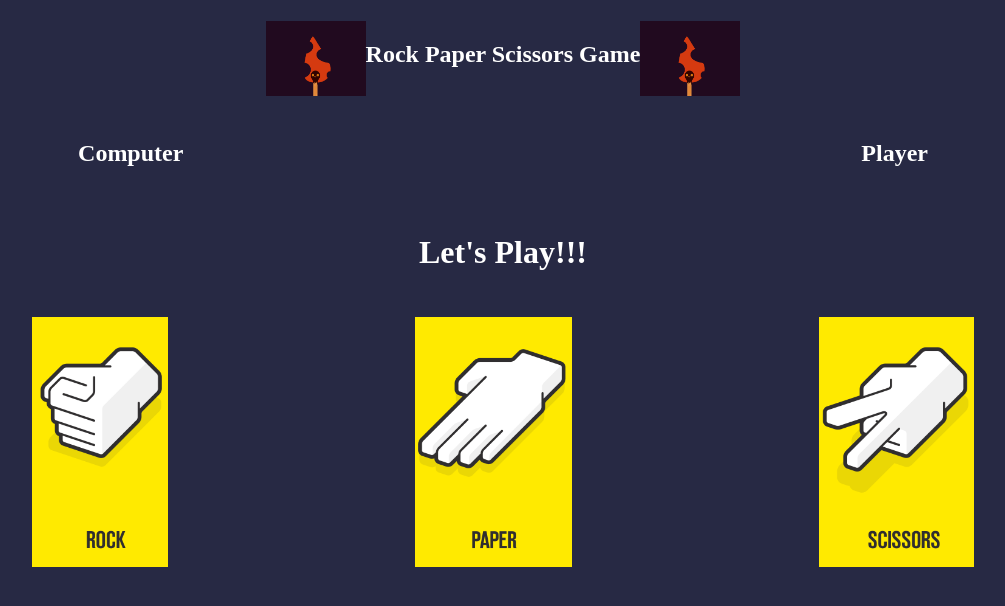
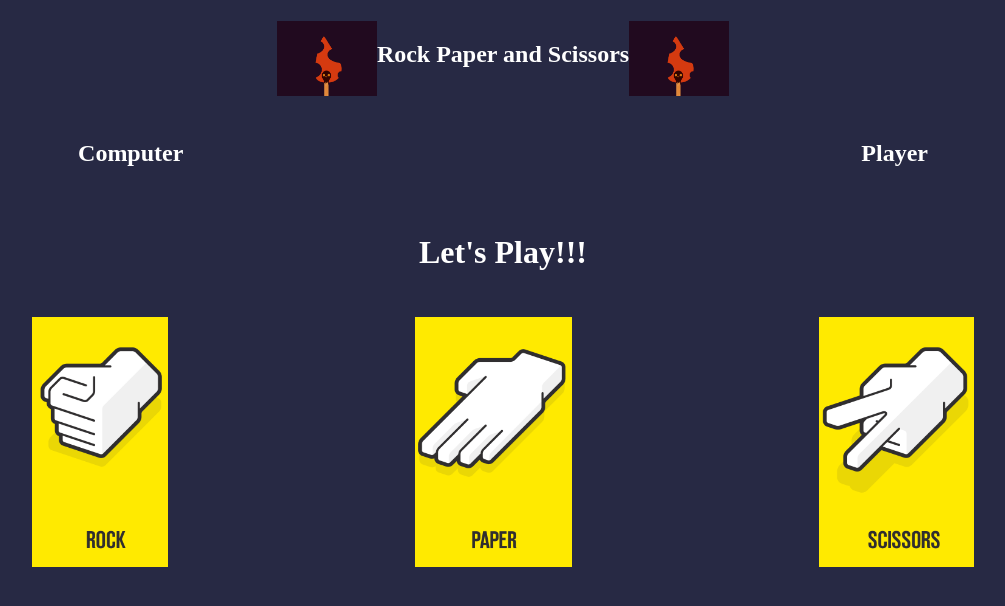
Before and after one commit to alok182011/RockPaperScissors, a plain HTML site: page index.html in a window 1280 px wide. Shown: the whole page, without its empty margins (137-1142 px from the left). Drawn offline with Linux system fonts and the light colour scheme.

Commit message:
Update index.html

```diff
--- a/index.html
+++ b/index.html
@@ -3,13 +3,13 @@
 <head>
     <meta charset="UTF-8">
     <meta name="viewport" content="width=device-width, initial-scale=1.0">
-    <title>Rock Paper Scissors Game</title>
+    <title>Rock Paper and Scissors</title>
     <link rel="stylesheet" href="style.css">
 </head>
 <body>
     <div class="intro">
         <img id="vs" src="img/vs.gif"/>
-        <h2> Rock Paper Scissors Game </h2>
+        <h2> Rock Paper and Scissors</h2>
         <img id="vs" src="img/vs.gif"/>
     </div>
 
```
